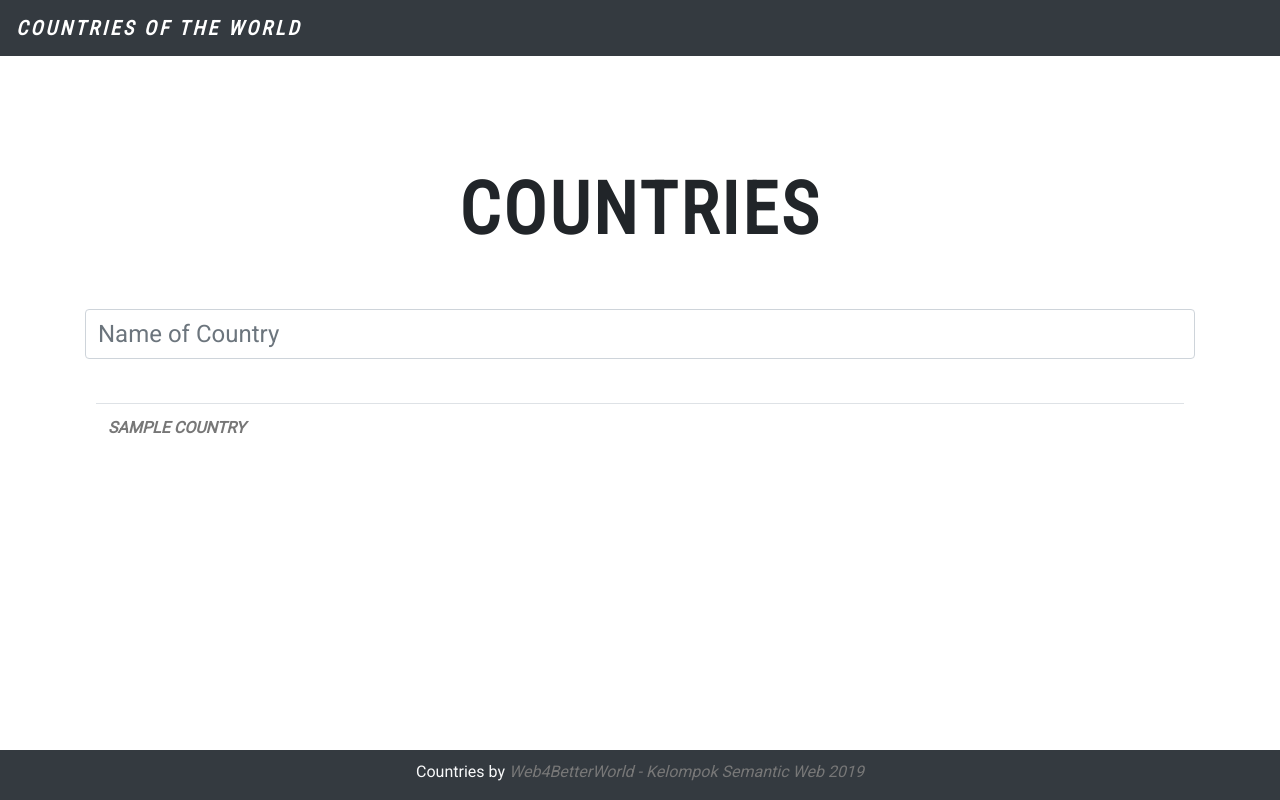
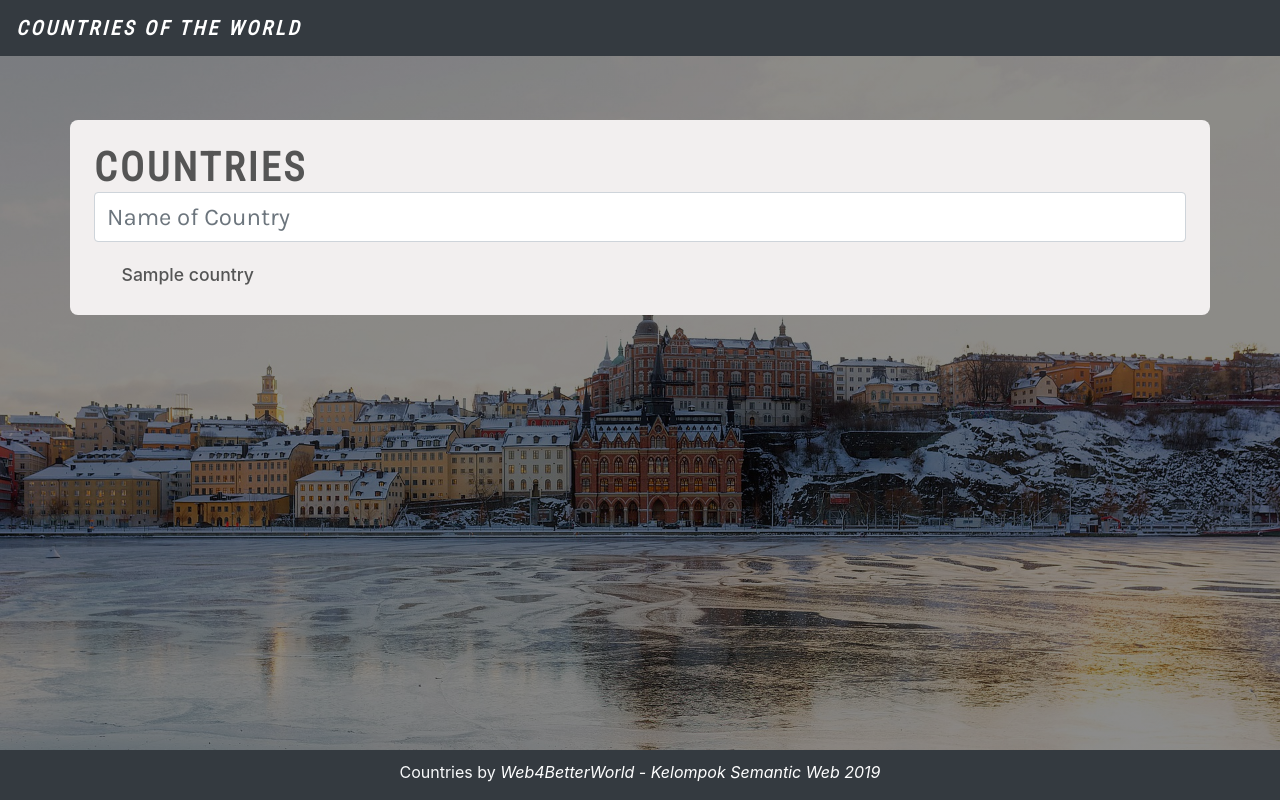
Before and after one commit to argaghulamahmad/countries-sparql-dbpedia, a Django app: template countries/templates/search.html in a window 1280 px wide. Run offline with Django 3.2, Linux system fonts and the light colour scheme; the template is opened without the code that fills it: most values are stand-ins (such as "Sample title", 1, 10 or a date in 2020); some libraries are stand-ins or nearby versions.

Commit message:
edited interface

```diff
--- a/countries/templates/partials/base.html
+++ b/countries/templates/partials/base.html
@@ -52,6 +52,8 @@
     body {
         font-family: 'Roboto', serif;
         margin-bottom: 50px;
+        background-color: #bdcad9;
+        background-image: linear-gradient(315deg, #bdcad9 0%, #e1dada 74%);
     }
 
     h1, h3, h5, .navbar-brand {
--- a/countries/templates/partials/footer.html
+++ b/countries/templates/partials/footer.html
@@ -13,6 +13,10 @@
         width: 100%;
     }
 
+    div.footer a:link, div.footer a {
+        color: #fff;
+    }
+
     div.footer > p {
         padding-top: 10px;
     }
--- a/countries/templates/search.html
+++ b/countries/templates/search.html
@@ -1,45 +1,97 @@
-{% extends "partials/base.html" %}
+{% load staticfiles %}
+{% load static %}
 
-{% block title %}
-    Search - Countries by Web4BetterWorld
-{% endblock %}
-
-{% block content %}
+<!DOCTYPE html>
+<html lang="en">
+<head>
+    <meta charset="UTF-8">
+    {# variabel title custom untuk setiap app, usahakan return dari fungsi index #}
+    <title>
+        Homepage - Countries by Web4BetterWorld
+    </title>
+    {# meta tags #}
+    <meta name="Description" content="Countries - Tugas Akhir Semantic Web Kelompok Web4BetterWorld">
+    <meta charset="utf-8">
+    <meta name="viewport" content="width=device-width, initial-scale=1, shrink-to-fit=no">
+    {# stylesheets #}
+    <link rel="stylesheet" href="https://maxcdn.bootstrapcdn.com/bootstrap/4.0.0/css/bootstrap.min.css"
+          integrity="sha384-Gn5384xqQ1aoWXA+058RXPxPg6fy4IWvTNh0E263XmFcJlSAwiGgFAW/dAiS6JXm" crossorigin="anonymous">
+    <link rel="stylesheet" href="https://use.fontawesome.com/releases/v5.5.0/css/all.css"
+          integrity="sha384-B4dIYHKNBt8Bc12p+WXckhzcICo0wtJAoU8YZTY5qE0Id1GSseTk6S+L3BlXeVIU" crossorigin="anonymous">
+    {# import required links #}
+    <link href='https://fonts.googleapis.com/css?family=Open+Sans' rel='stylesheet' type='text/css'>
+    <link href="https://fonts.googleapis.com/css?family=Karla|Roboto|Roboto+Condensed&display=swap" rel="stylesheet">
+</head>
+<!-- jQuery first, then Popper.js, then Bootstrap JS -->
+<script src="https://ajax.googleapis.com/ajax/libs/jquery/3.3.1/jquery.min.js"></script>
+<script src="https://cdnjs.cloudflare.com/ajax/libs/popper.js/1.12.9/umd/popper.min.js"
+        integrity="sha384-ApNbgh9B+Y1QKtv3Rn7W3mgPxhU9K/ScQsAP7hUibX39j7fakFPskvXusvfa0b4Q"
+        crossorigin="anonymous"></script>
+<script src="https://maxcdn.bootstrapcdn.com/bootstrap/4.0.0/js/bootstrap.min.js"
+        integrity="sha384-JZR6Spejh4U02d8jOt6vLEHfe/JQGiRRSQQxSfFWpi1MquVdAyjUar5+76PVCmYl"
+        crossorigin="anonymous"></script>
+<header>
+    {% include "partials/navbar.html" %}
+</header>
+<body>
     <div class="container">
-        <div id="searchbox">
             <h1 id="brand">Countries</h1>
                 <form onsubmit="window.location = '/' + search.value; return false;">
                     <input id="search" class="form-control" type="search" name="search" placeholder="Name of Country">
                 </form>
-        </div>
         <div id="resultbox">
-            <div>
-                <table class="table">
-                    <tbody>
+            <ul>
             {% for country in countries %}
-                        <tr>
-                            <td><a href="/detail/{{ country }}">{{ country }}</td>
-                        </tr>
+                <li>
+                    <a href="/detail/{{ country }}">{{ country }}</a>
+                </li>
             {% endfor %}
-                    </tbody>
-                </table>
+            </ul>
         </div>
     </div>
-    </div>
-
+</body>
+{% block footer %}
+    {% include "partials/footer.html" %}
+{% endblock %}
 <style>
     h1#brand {
-            margin: 10% 10% 5% 10%;
-            text-align: center;
-            font-size: 72px;
+        margin: auto;
+        font-family: 'Roboto Condensed';
+        font-weight: bolder;
+        text-transform: uppercase;
+        letter-spacing: 3px;
+        color: #555;
+    }
+
+    a:link, a {
+            color:#fff;
+            font-style: italic;
+        }
+
+    a:hover {
+        text-decoration: underline;
+        cursor: pointer;
     }
 
     input#search {
         font-size: 1.5rem;
+        font-family: 'Karla';
+    }
+
+    .container {
+        margin-top: 5%;
+        width: 90%;
+        background-color: #f2efef;
+        border-radius: .5em;
+        padding: 1.5em;
+        margin-bottom: 5%;
     }
 
     div#resultbox {
-            padding: 4% 1% 2% 1%;
+        padding-top: 1em;
+        padding-left: 1.5em;
+        border-radius: 10px;
+        width: 100%;
     }
 
     td > a {
@@ -47,5 +99,59 @@
         font-style: normal;
         text-transform: uppercase;
     }
+
+    body {
+        background-image: linear-gradient(
+      rgba(0, 0, 0, 0.45),
+      rgba(0, 0, 0, 0.45)
+    ), url({% static "images/landing_page.jpg" %});
+        background-repeat: no-repeat;
+        background-attachment: fixed;
+        background-size: cover;
+    }
+
+    h1, h3, h5, .navbar-brand {
+        font-family: 'Roboto Condensed';
+        font-weight: bolder;
+        text-transform: uppercase;
+        letter-spacing: 3px;
+    }
+
+    ul {
+        list-style-type: none;
+        margin: 0;
+        padding: 0;
+        width: 100%;
+    }
+
+    li {
+        border-bottom: .5px solid #ddd;
+        color: #888;
+        font-weight: 500;
+        font-style: normal;
+        font-size: 1.1em;
+        padding: .2em;
+    }
+
+    li:last-child {
+    border: none;
+    }
+
+    li a, li a:link {
+    text-decoration: none;
+    color: #555;
+    font-style: normal;
+
+    -webkit-transition: font-size 0.3s ease, background-color 0.3s ease;
+    -moz-transition: font-size 0.3s ease, background-color 0.3s ease;
+    -o-transition: font-size 0.3s ease, background-color 0.3s ease;
+    -ms-transition: font-size 0.3s ease, background-color 0.3s ease;
+    transition: font-size 0.3s ease, background-color 0.3s ease;
+    display: block;
+    width: 200px;
+    }
+
+    li a:hover {
+    font-size: 20px;
+    }
 </style>
-{% endblock %}
```
Also changed, not shown: countries/templates/detail.html (+10 -0 lines), countries/templates/index.html (+5 -2 lines). Lines whose indentation alone changed are shown as unchanged.
